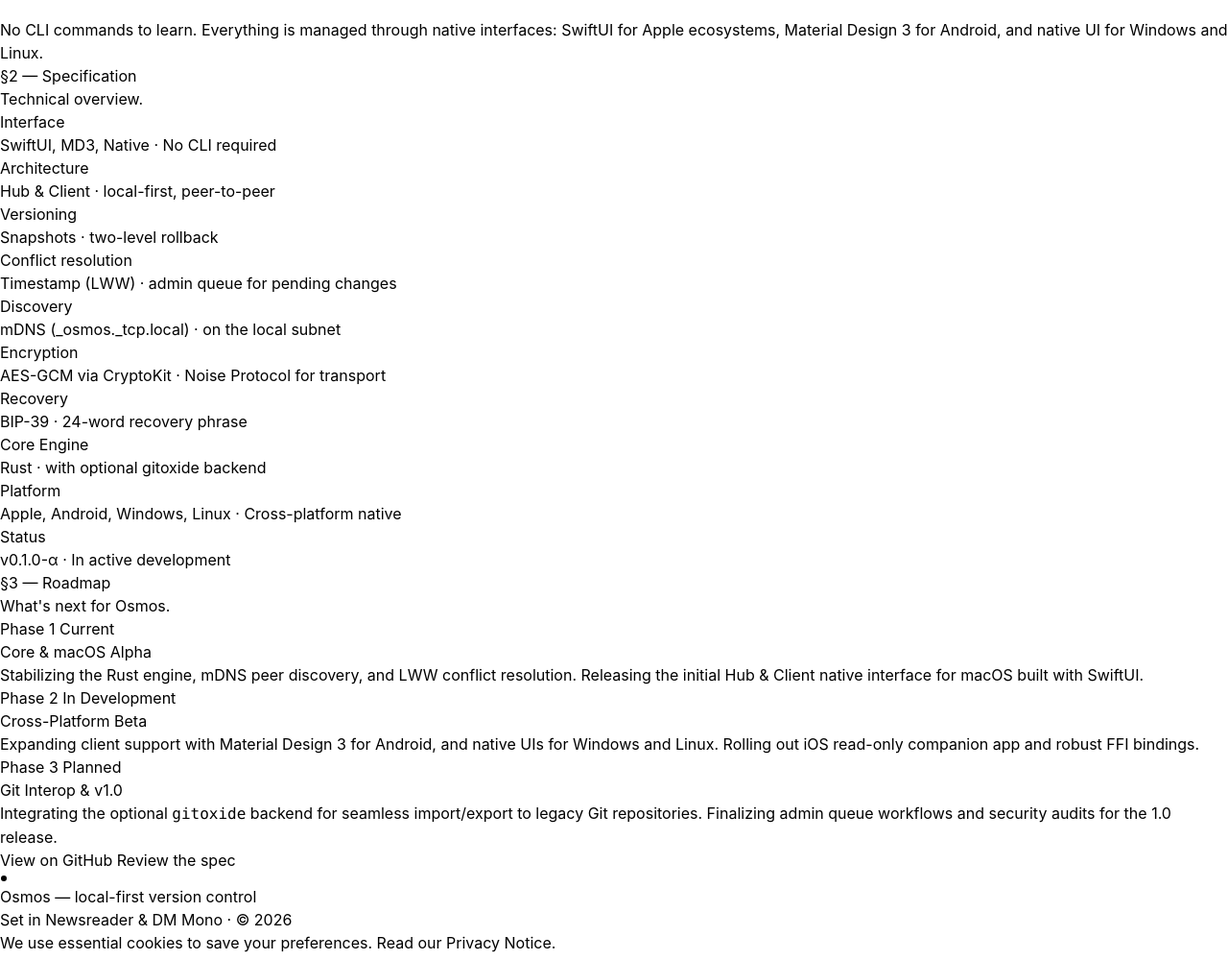
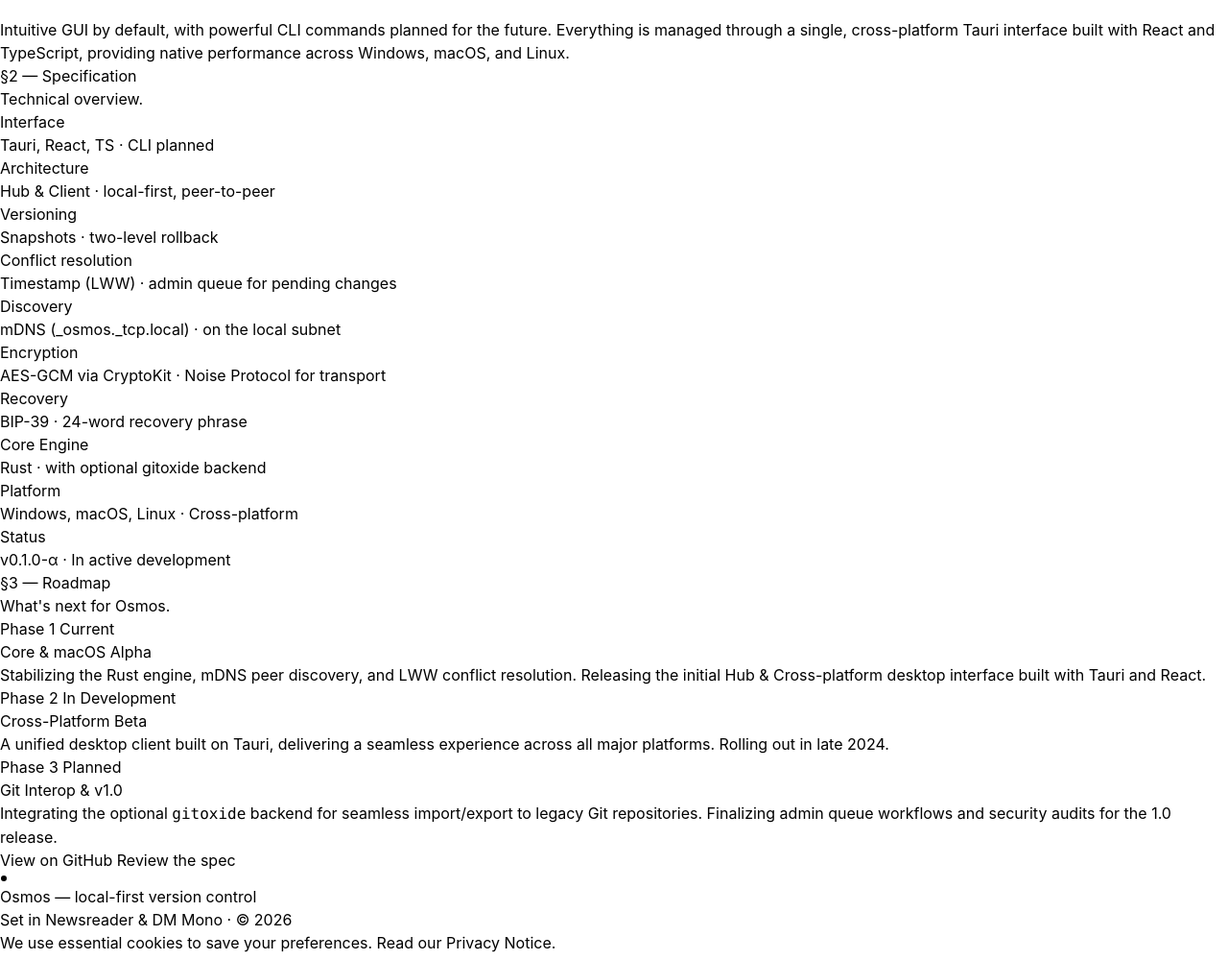
Before and after one commit to Osmos-App/osmos-website, a website built with Vite: page index.html in a window 1280 px wide. Shown: the part 1800-2800 px from the top of the page at 96% size. Built offline with nearby package versions, Linux system fonts and the light colour scheme; some packages are replaced by stand-ins of ours; a web font is replaced by a local one.

Commit message:
refactor: migrate project UI stack from native platform-specific frameworks to cross-platform Tauri with React and TypeScript

```diff
--- a/index.html
+++ b/index.html
@@ -114,7 +114,7 @@
 
       <aside class="meta rise d5">
         <div class="cap">System stack</div>
-        <div class="mrow"><span>ui</span><b>SwiftUI, MD3, Native</b></div>
+        <div class="mrow"><span>ui</span><b>Tauri, React, TypeScript</b></div>
         <div class="mrow"><span>core</span><b>Rust</b></div>
         <div class="mrow"><span>discovery</span><b>mDNS</b></div>
         <div class="mrow"><span>security</span><b>AES-GCM</b></div>
@@ -261,8 +261,7 @@
 └── Sync automatically when hub is reachable</pre>
         </div>
         <figcaption>
-          No CLI commands to learn. Everything is managed through native interfaces: SwiftUI for Apple ecosystems,
-          Material Design 3 for Android, and native UI for Windows and Linux.
+          Intuitive GUI by default, with powerful CLI commands planned for the future. Everything is managed through a single, cross-platform Tauri interface built with React and TypeScript, providing native performance across Windows, macOS, and Linux.
         </figcaption>
       </figure>
     </div>
@@ -278,7 +277,7 @@
       <dl class="spec">
         <div class="row reveal s1">
           <dt>Interface</dt>
-          <dd>SwiftUI, MD3, Native <span class="q">· No CLI required</span></dd>
+          <dd>Tauri, React, TS <span class="q">· CLI planned</span></dd>
         </div>
         <div class="row reveal s1">
           <dt>Architecture</dt>
@@ -310,7 +309,7 @@
         </div>
         <div class="row reveal s5">
           <dt>Platform</dt>
-          <dd>Apple, Android, Windows, Linux <span class="q">· Cross-platform native</span></dd>
+          <dd>Windows, macOS, Linux <span class="q">· Cross-platform</span></dd>
         </div>
         <div class="row reveal s5">
           <dt>Status</dt>
@@ -333,15 +332,15 @@
           <span class="lbl" style="color: var(--primary);">Current</span>
           <h3>Core & macOS Alpha</h3>
           <p>Stabilizing the Rust engine, mDNS peer discovery, and LWW conflict resolution. Releasing the initial Hub &
-            Client native interface for macOS built with SwiftUI.</p>
+            Cross-platform desktop interface built with Tauri and React.</p>
         </article>
 
         <article class="reveal s2">
           <span class="idx">Phase 2</span>
           <span class="lbl">In Development</span>
           <h3>Cross-Platform Beta</h3>
-          <p>Expanding client support with Material Design 3 for Android, and native UIs for Windows and Linux. Rolling
-            out iOS read-only companion app and robust FFI bindings.</p>
+          <p>A unified desktop client built on Tauri, delivering a seamless experience across all major platforms. Rolling
+          out in late 2024.</p>
         </article>
 
         <article class="reveal s3">
```
